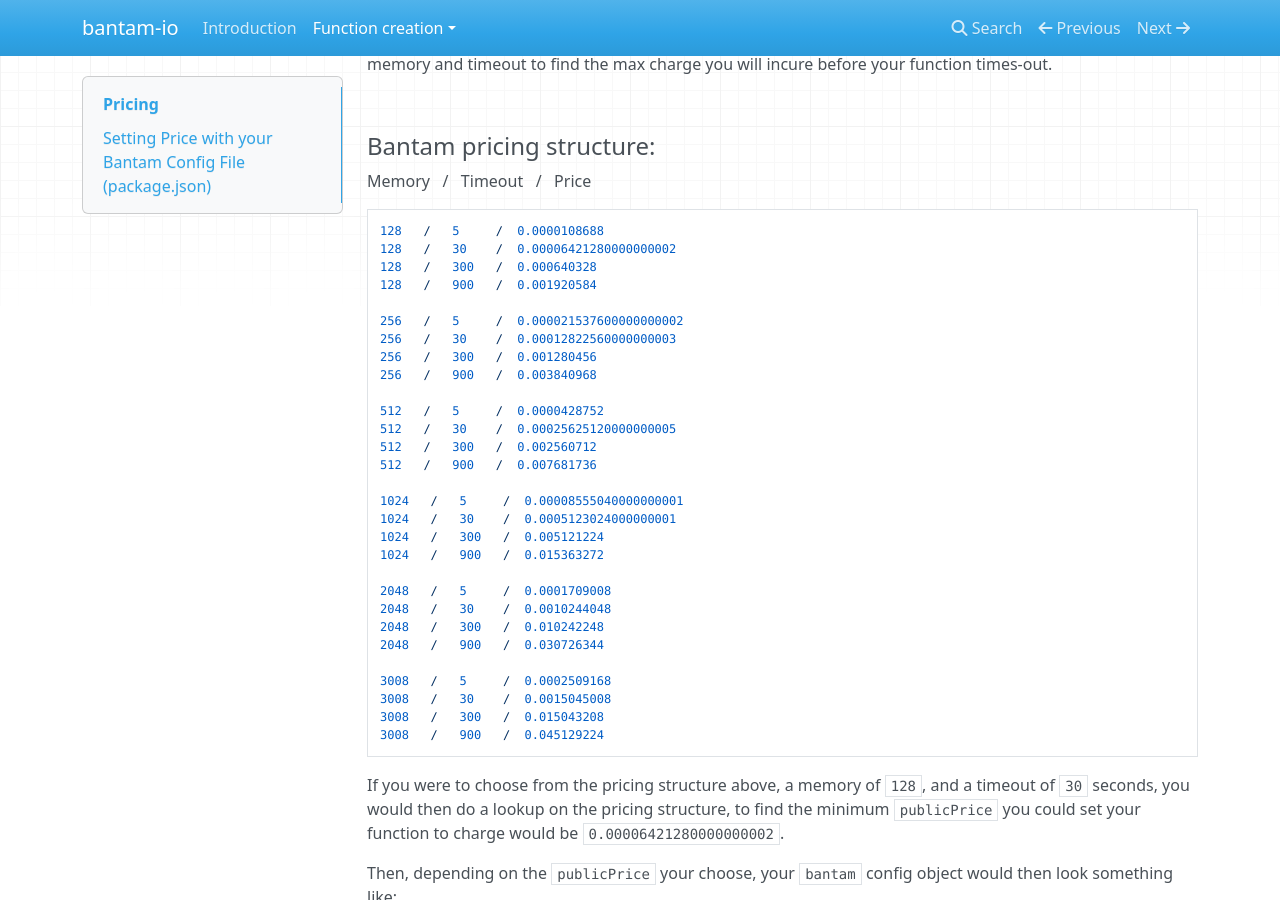
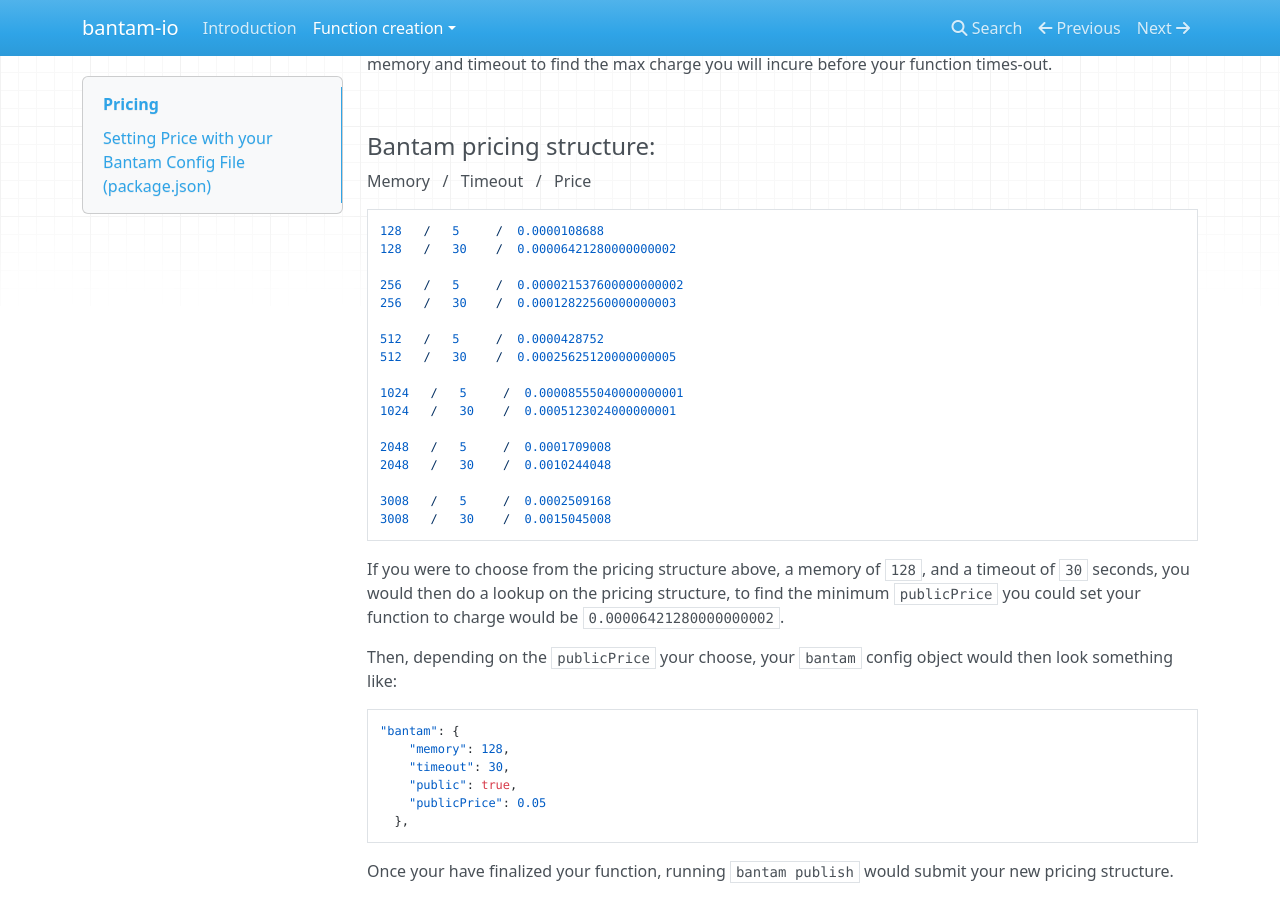
Before and after one commit to bantam-io/docs, an MkDocs documentation site: the page built from docs/function-creation/pricing.md, in a window 1280 px wide and 900 px high, scrolled down 716 px. Built offline with MkDocs 1.6.1, drawn with Linux system fonts in a browser that asks for light colours; nearby versions of some CDN libraries.

Commit message:
removing 300 and 900 second from pricing structure

````diff
--- a/docs/function-creation/pricing.md
+++ b/docs/function-creation/pricing.md
@@ -39,33 +39,21 @@ Memory &nbsp; / &nbsp; Timeout &nbsp; / &nbsp; Price
 ```
 128   /   5     /  0.0000108688
 128   /   30    /  0.00006421280000000002
-128   /   300   /  0.000640328
-128   /   900   /  0.001920584
 
 256   /   5     /  0.000021537600000000002
 256   /   30    /  0.00012822560000000003
-256   /   300   /  0.001280456
-256   /   900   /  0.003840968
 
 512   /   5     /  0.0000428752
 512   /   30    /  0.00025625120000000005
-512   /   300   /  0.002560712
-512   /   900   /  0.007681736
 
 1024   /   5     /  0.00008555040000000001
 1024   /   30    /  0.0005123024000000001
-1024   /   300   /  0.005121224
-1024   /   900   /  0.015363272
 
 2048   /   5     /  0.0001709008
 2048   /   30    /  0.0010244048
-2048   /   300   /  0.010242248
-2048   /   900   /  0.030726344
 
 3008   /   5     /  0.0002509168
 3008   /   30    /  0.0015045008
-3008   /   300   /  0.015043208
-3008   /   900   /  0.045129224
 ```
 
 If you were to choose from the pricing structure above, a memory of `128`, and a timeout of `30` seconds, you would then do a lookup on the pricing structure, to find the minimum `publicPrice` you could set your function to charge would be `0.00006421280000000002`.
````
